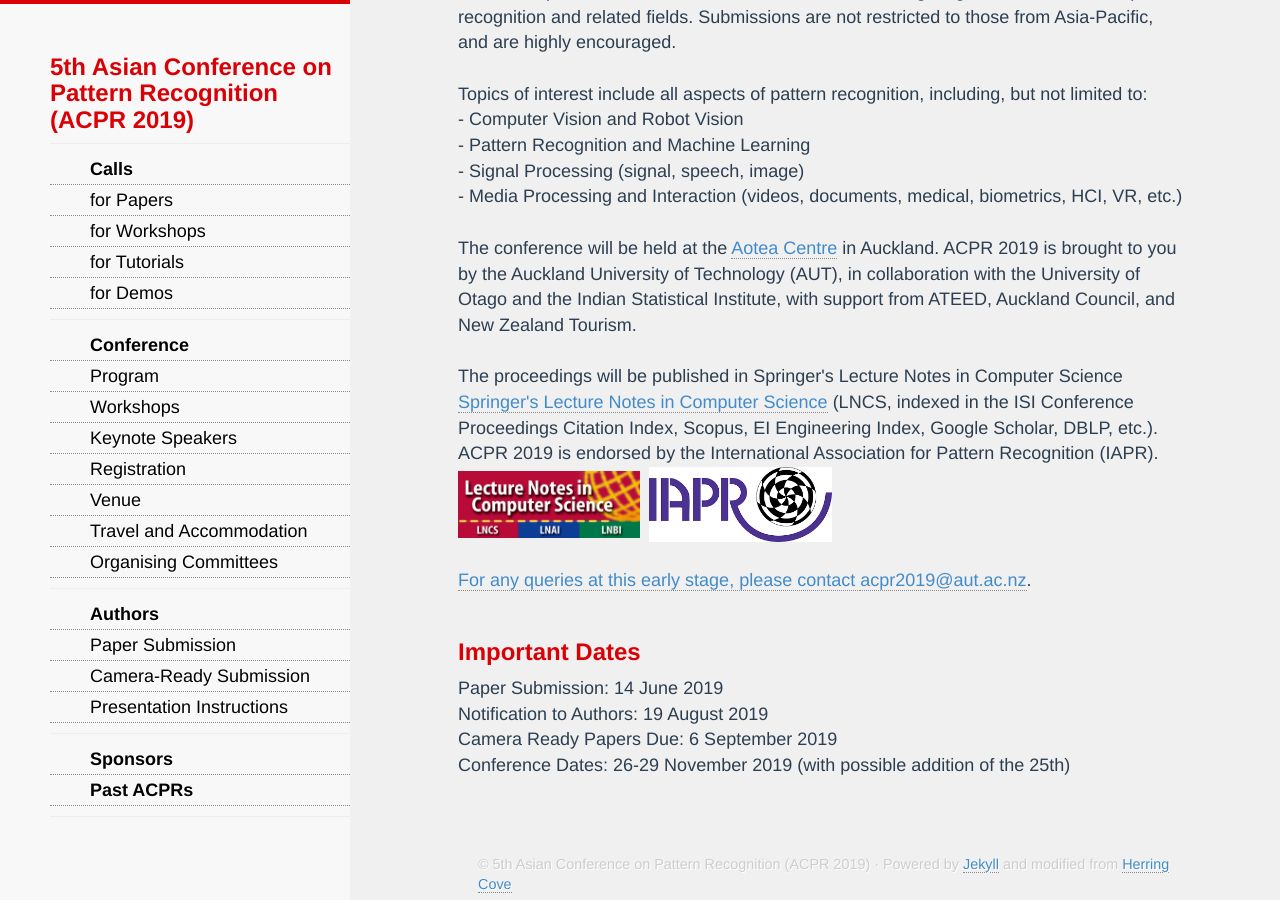
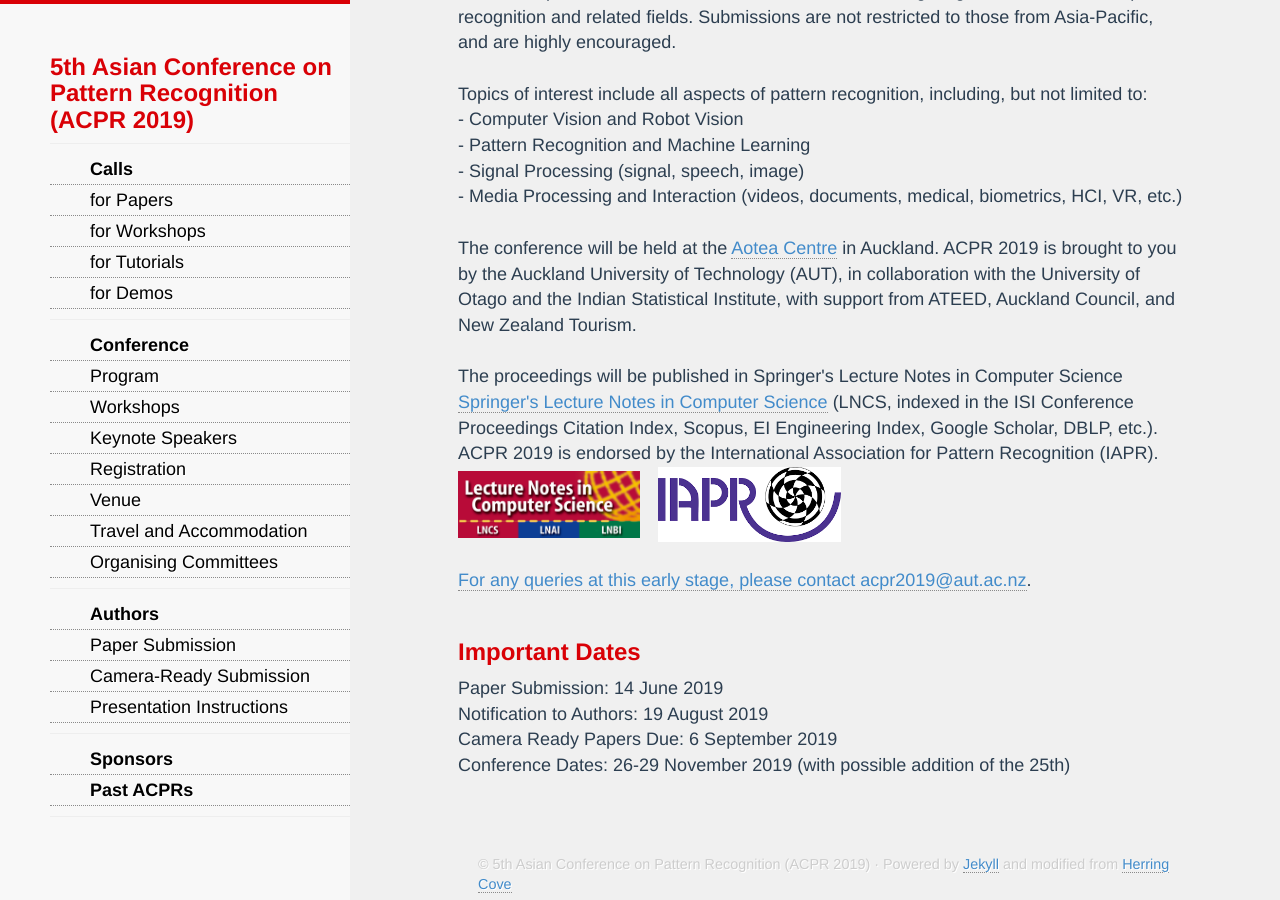
Before and after one commit to AndrewChenUoA/ACPR2019, a Jekyll site: the page built from index.html, in a window 1280 px wide and 900 px high, scrolled down 1013 px. Built offline with Jekyll 4.4.1, drawn with Linux system fonts in a browser that asks for light colours; nearby versions of some CDN libraries; Markdown is read by kramdown in place of the engine named in the settings.

Commit message:
Update formatting

```diff
--- a/committees.html
+++ b/committees.html
@@ -23,6 +23,7 @@
   <br/>
   <b>Publication Chair</b><br/>
   Weiqi Yan (Auckland University of Technology, New Zealand)<br/>
+  <br/>
   <b>International Liaison Chairs</b><br/>
   Edwin Hancock (University of York, United Kingdom)<br/>
   Anil K. Jain (University of Michigan, United States)<br/>
--- a/index.html
+++ b/index.html
@@ -22,7 +22,7 @@
   The conference will be held at the <a href="/venue">Aotea Centre</a> in Auckland. ACPR 2019 is brought to you by the Auckland University of Technology (AUT), in collaboration with the University of Otago and the Indian Statistical Institute, with support from ATEED, Auckland Council, and New Zealand Tourism.<br/><br/>
 
   The proceedings will be published in Springer's Lecture Notes in Computer Science <a href="https://www.springer.com/gp/computer-science/lncs">Springer's Lecture Notes in Computer Science</a> (LNCS, indexed in the ISI Conference Proceedings Citation Index, Scopus, EI Engineering Index, Google Scholar, DBLP, etc.). ACPR 2019 is endorsed by the International Association for Pattern Recognition (IAPR).<br/>
-  <a href="https://www.springer.com/gp/computer-science/lncs"><img src="/images/LNCS-Logo-768x284.png" style="max-width:25%"/></a>&ensp;<a href="https://www.iapr.org"><img src="/images/iapr-logo.png" style="max-width:25%"/><br/><br/>
+  <a href="https://www.springer.com/gp/computer-science/lncs"><img src="/images/LNCS-Logo-768x284.png" style="max-width:25%"/></a>&ensp;&ensp;<a href="https://www.iapr.org"><img src="/images/iapr-logo.png" style="max-width:25%"/><br/><br/>
 
   For any queries at this early stage, please contact <a href="mailto:acpr2019@aut.ac.nz">acpr2019@aut.ac.nz</a>.<br/><br/>
 
```
